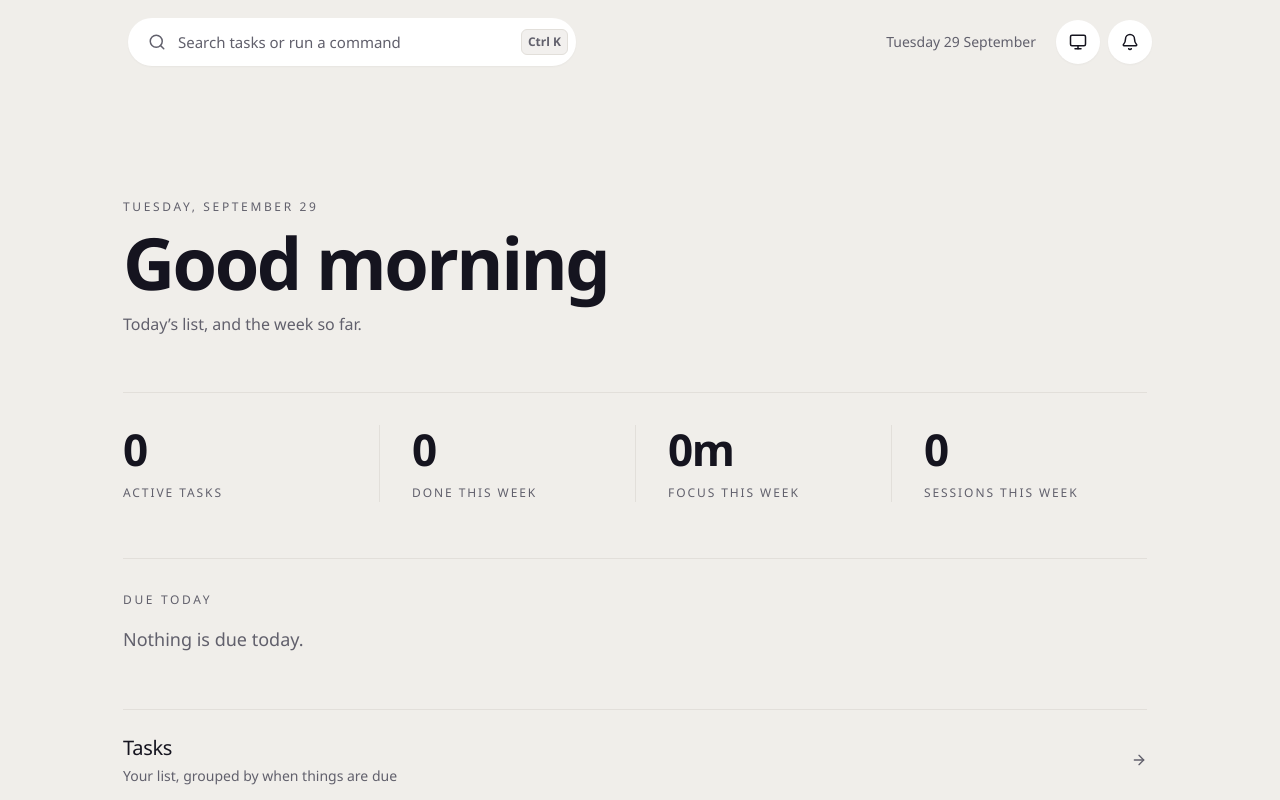
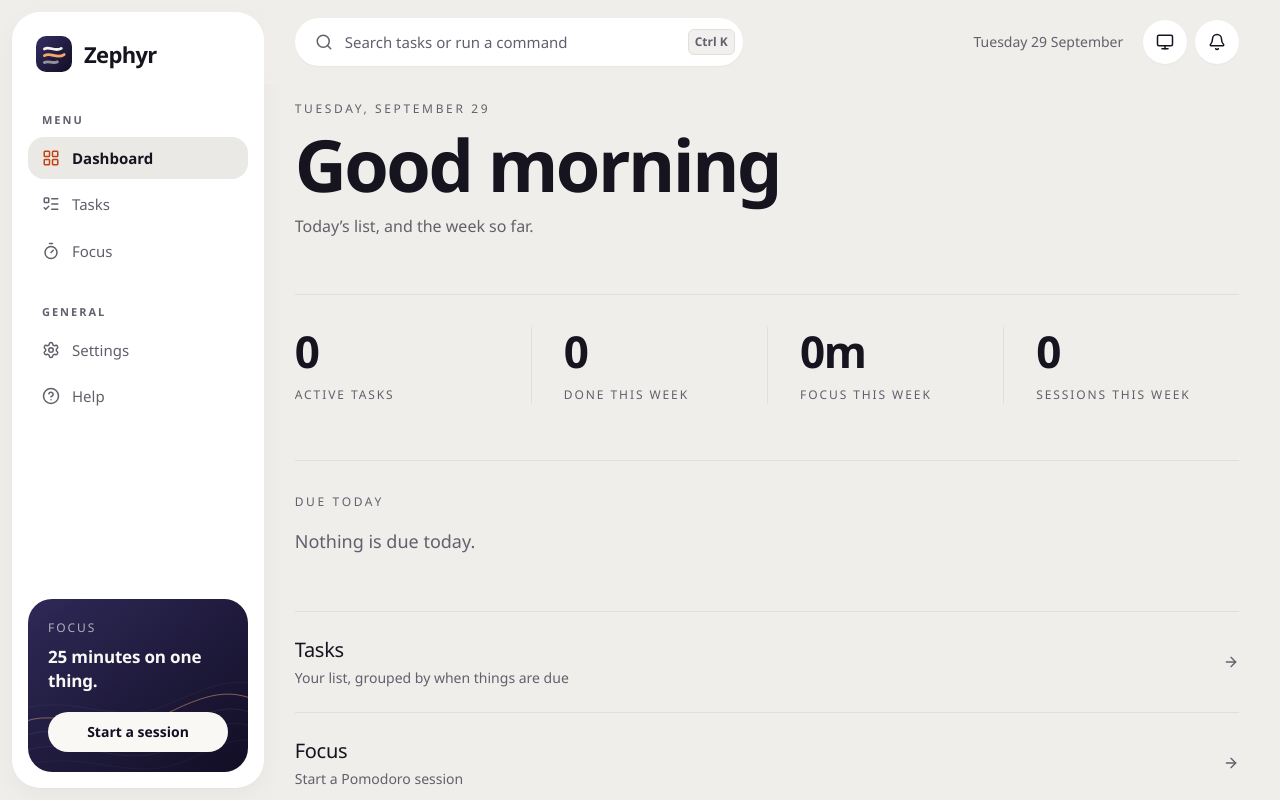
Before and after one commit to dominikkoenitzer/Zephyr, a React (Vite) app: page / in a window 1280 px wide. Shown: the top 800 px of the page. Built offline with nearby package versions, Linux system fonts and the light colour scheme.

Commit message:
Lay the app out as a sidebar beside a scrolling column

```diff
--- a/src/app/AppLayout.jsx
+++ b/src/app/AppLayout.jsx
@@ -3,6 +3,8 @@ import { Outlet, useLocation, useNavigate } from 'react-router-dom';
 import { LazyMotion, domMax, MotionConfig, m } from 'motion/react';
 import { toast } from 'sonner';
 import TopBar from '../components/Layout/TopBar';
+import Sidebar from '../components/Layout/Sidebar';
+import MobileNav from '../components/Layout/MobileNav';
 import Footer from '../components/Layout/Footer';
 import CommandPalette from '../components/CommandPalette/CommandPalette';
 import ShortcutsDialog from '../components/Shortcuts/ShortcutsDialog';
@@ -64,7 +66,7 @@ function AppLayout() {
   return (
     <LazyMotion features={domMax} strict>
       <MotionConfig reducedMotion="user">
-        <div className="flex min-h-dvh flex-col overflow-x-hidden bg-background transition-colors duration-300">
+        <div className="min-h-dvh bg-background transition-colors duration-300">
           {/* Keyboard / screen-reader users can jump straight to the content */}
           <a
             href="#main-content"
@@ -73,12 +75,17 @@ function AppLayout() {
             Skip to main content
           </a>
 
+          <Sidebar />
+
+          {/* The content column. The window scrolls, the sidebar stays put
+              beside it and the top bar sticks to the top of the column. */}
+          <div className="flex min-h-dvh flex-col lg:pl-(--sidebar-width)">
             <TopBar onSearchClick={openPalette} />
 
             <main
               id="main-content"
               tabIndex={-1}
-            className="scroll-stable flex min-h-0 flex-1 flex-col overflow-x-hidden overflow-y-auto pt-(--header-height) focus:outline-none"
+              className="flex flex-1 flex-col px-responsive pb-8 focus:outline-none lg:pl-3"
             >
               {/* Re-keyed per route so every page mounts with a quick
                   fade-and-rise. Enter-only (no exit) keeps navigation snappy. */}
@@ -87,12 +94,15 @@ function AppLayout() {
                 initial={{ opacity: 0, y: 10 }}
                 animate={{ opacity: 1, y: 0 }}
                 transition={{ duration: 0.25, ease: [0.25, 0.1, 0.25, 1] }}
-              className="flex min-h-0 w-full flex-1 flex-col gap-(--panel-gap) px-responsive py-responsive"
+                className="page-width flex flex-1 flex-col"
               >
                 <Outlet />
               </m.div>
+            </main>
             <Footer />
-          </main>
+          </div>
+
+          <MobileNav />
 
           <CommandPalette
             open={paletteOpen}
--- a/src/index.css
+++ b/src/index.css
@@ -150,7 +150,11 @@
 
   html {
     min-height: 100%;
-    overflow-x: hidden;
+    /* clip, not hidden: hidden makes the root a scroll container and the
+       sticky top bar stops sticking. The gutter stays reserved so pages of
+       different lengths don't slide sideways. */
+    overflow-x: clip;
+    scrollbar-gutter: stable;
     font-size: clamp(16px, 0.7vw, 19px);
   }
 
@@ -163,7 +167,7 @@
     font-family: var(--font-sans);
     -webkit-font-smoothing: antialiased;
     -moz-osx-font-smoothing: grayscale;
-    overflow-x: hidden;
+    overflow-x: clip;
   }
 
   #root {
@@ -247,7 +251,7 @@
      so headings line up on the same left edge from one route to the next. */
   .page-width {
     width: 100%;
-    max-width: 64rem;
+    max-width: 90rem;
     margin-left: auto;
     margin-right: auto;
   }
```
Lines whose indentation alone changed are shown as unchanged.
